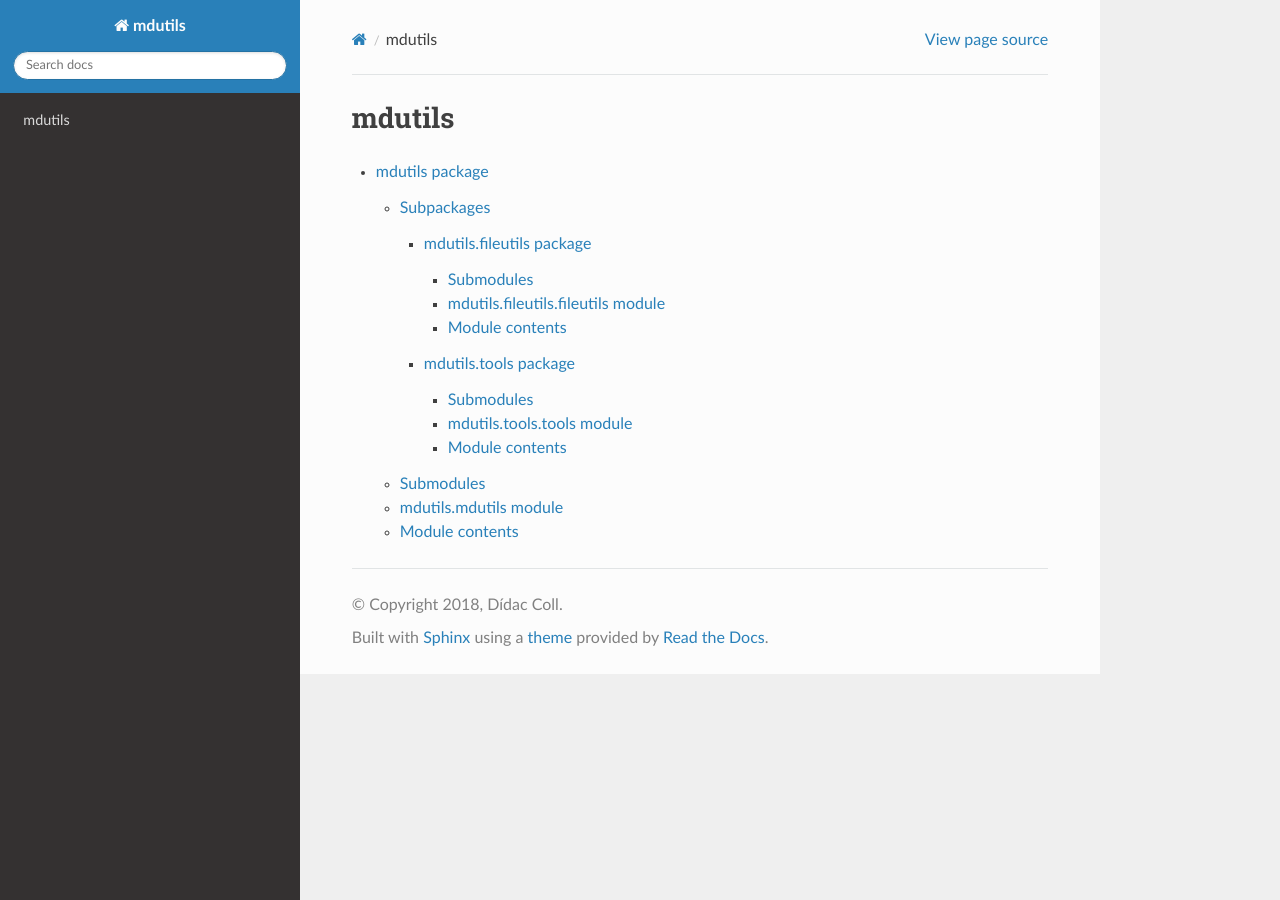
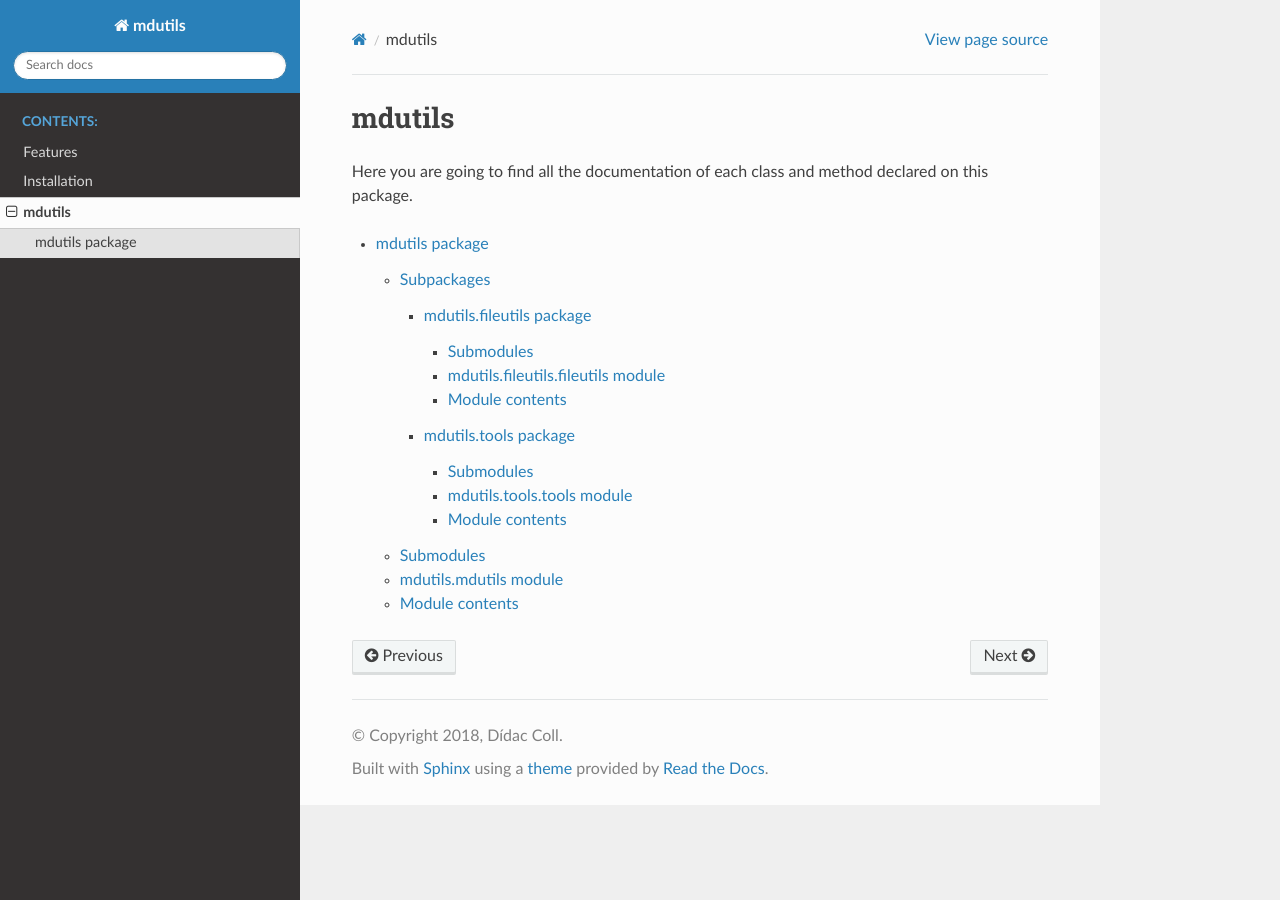
Before and after one commit to didix21/mdutils, a Sphinx documentation site: the page built from doc/source/modules.rst, in a window 1280 px wide. Built offline with Sphinx 7.4.7 and the Read the Docs theme 2.0.0, drawn with Linux system fonts in a browser that asks for light colours; pages that are not in the unit, such as notebooks, are missing from menus.

Commit message:
Added new comments on modules

```diff
--- a/doc/source/index.rst
+++ b/doc/source/index.rst
@@ -17,8 +17,9 @@ creating Markdown files.
    :maxdepth: 2
    :caption: Contents:
 
-    features
-    modules
+   features
+   installation
+   modules
 
 
 
--- a/doc/source/modules.rst
+++ b/doc/source/modules.rst
@@ -1,5 +1,6 @@
 mdutils
 =======
+Here you are going to find all the documentation of each class and method declared on this package.
 
 .. toctree::
    :maxdepth: 4
```
Also changed, not shown: doc/source/installation.rst (added, +7 -0 lines).
